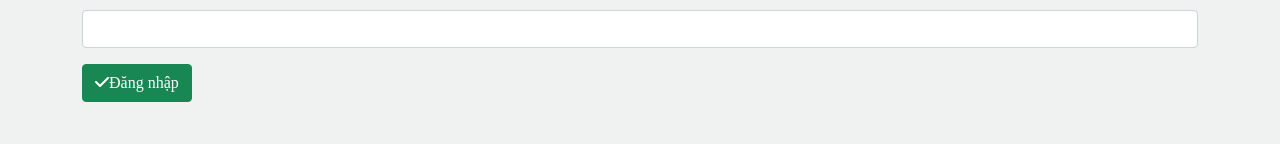
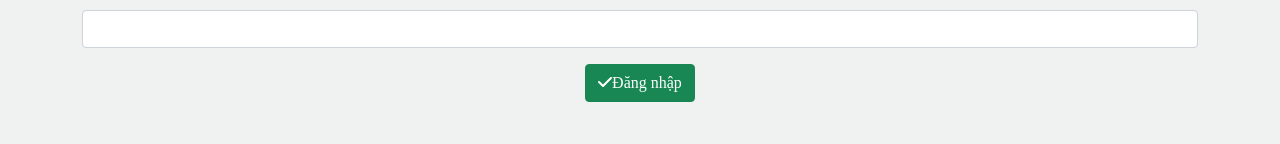
Before and after one commit to HauPC10082003/DoAn-FrontEnd, a React (Create React App) app: page /login in a window 1280 px wide. Shown: the part 808-952 px from the top of the page. Built offline with nearby package versions, Linux system fonts and the light colour scheme.

Commit message:
Login to Products

```diff
--- a/public/assets/css/style.css
+++ b/public/assets/css/style.css
@@ -56,3 +56,8 @@ a{
     color: #1c2331;
     text-decoration: none;
 }
+
+.buttonlogin{
+    display: flex;
+    justify-content: center;
+}
--- a/src/Pages/Login.js
+++ b/src/Pages/Login.js
@@ -3,8 +3,9 @@ import { FontAwesomeIcon } from "@fortawesome/react-fontawesome";
 import { useState } from "react";
 import { Button, Form } from "react-bootstrap";
 import axiosClient from "../Component/axiosClient";
-
+import { useNavigate } from "react-router-dom";
 const Login = () => {
+  const navigate = useNavigate();
   const [account, setAccount] = useState({});
   const handleChange = (e) => {
     setAccount((prev) => ({ ...prev, [e.target.name]: e.target.value }));
@@ -14,7 +15,10 @@ const Login = () => {
     e.preventDefault();
     axiosClient
       .post(`/Users/login`, account)
-      .then((res) => localStorage.setItem("jwt", res.data.token));
+      .then((res) => localStorage.setItem("jwt", res.data.token))
+      .then(() => {
+        navigate("/products");
+    });
   };
 
   return (
@@ -33,11 +37,12 @@ const Login = () => {
             onChange={handleChange}
           />
         </Form.Group>
-
+        <Form.Group className="mb-3 buttonlogin">
         <Button type="submit" variant="success" onClick={handleSubmit}>
           <FontAwesomeIcon icon={faCheck} />
           Đăng nhập
         </Button>
+        </Form.Group>
       </Form>
     </>
   );
```
